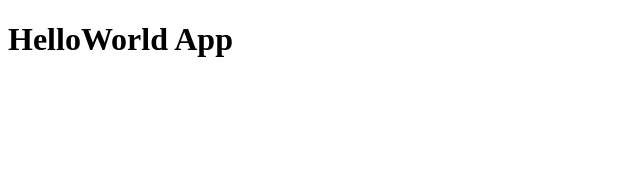
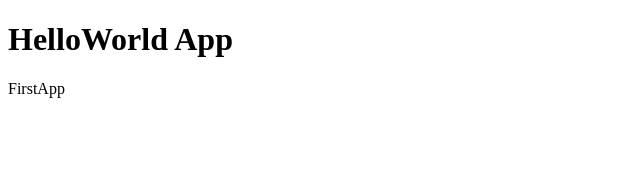
Before and after one commit to dieegobs/React-Bases, a React (Vite) app: page / in a window 1280 px wide. Shown: the top 170 px of the page, without its empty margins (0-640 px from the left). Built offline with nearby package versions, Linux system fonts and the light colour scheme.

Commit message:
Segundo component

```diff
--- /dev/null
+++ b/src/FirstApp.jsx
@@ -0,0 +1,7 @@
+import React from 'react'
+
+export const FirstApp = () => {
+  return (
+    <div>FirstApp</div>
+  )
+}
--- a/src/main.jsx
+++ b/src/main.jsx
@@ -1,10 +1,14 @@
 import React from 'react';
 import ReactDOM from 'react-dom/client';
 
+import { FirstApp } from './FirstApp';
 import { HelloWorldApp } from './HelloWorldApp'
+
 
 ReactDOM.createRoot(document.getElementById('root')).render(
     <React.StrictMode>
+
         <HelloWorldApp/>
+        <FirstApp/>
     </React.StrictMode>
 )
```
